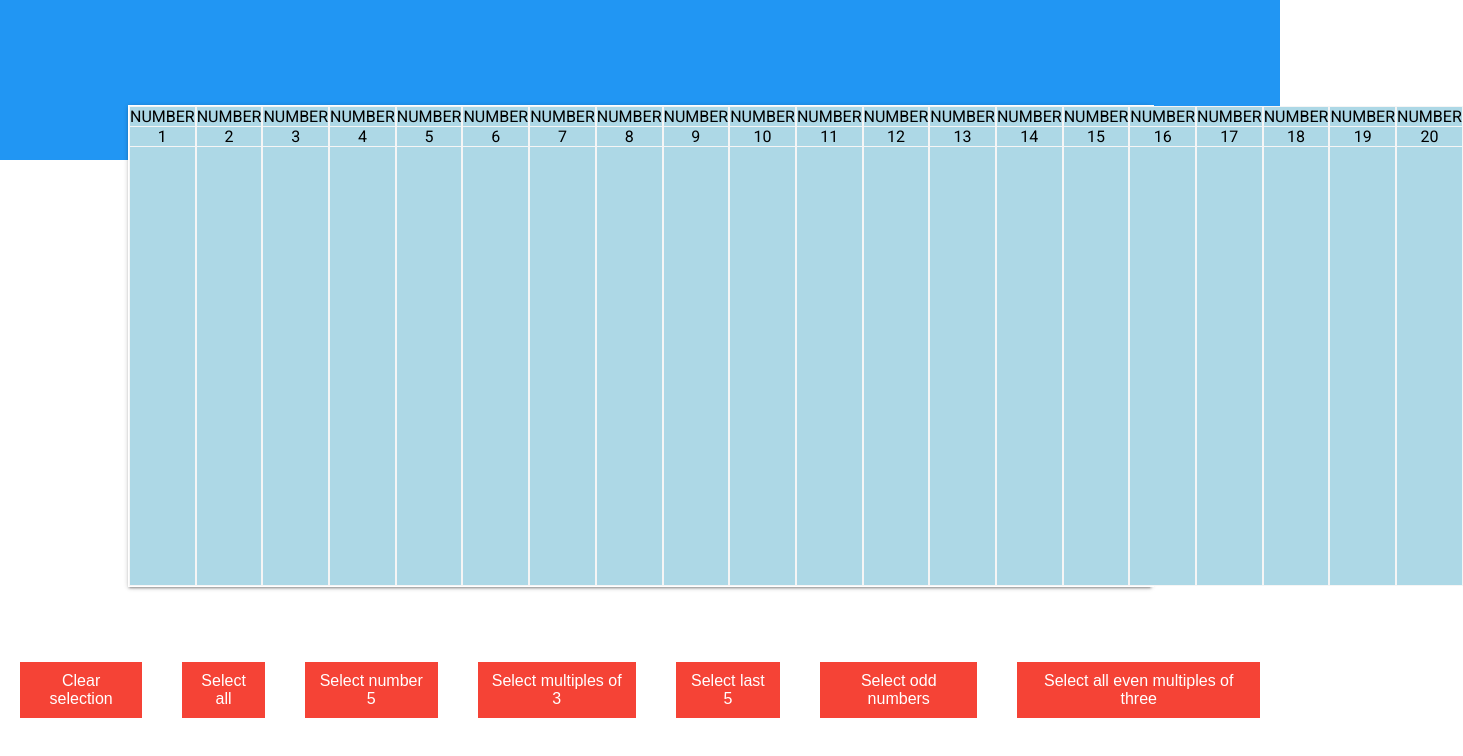
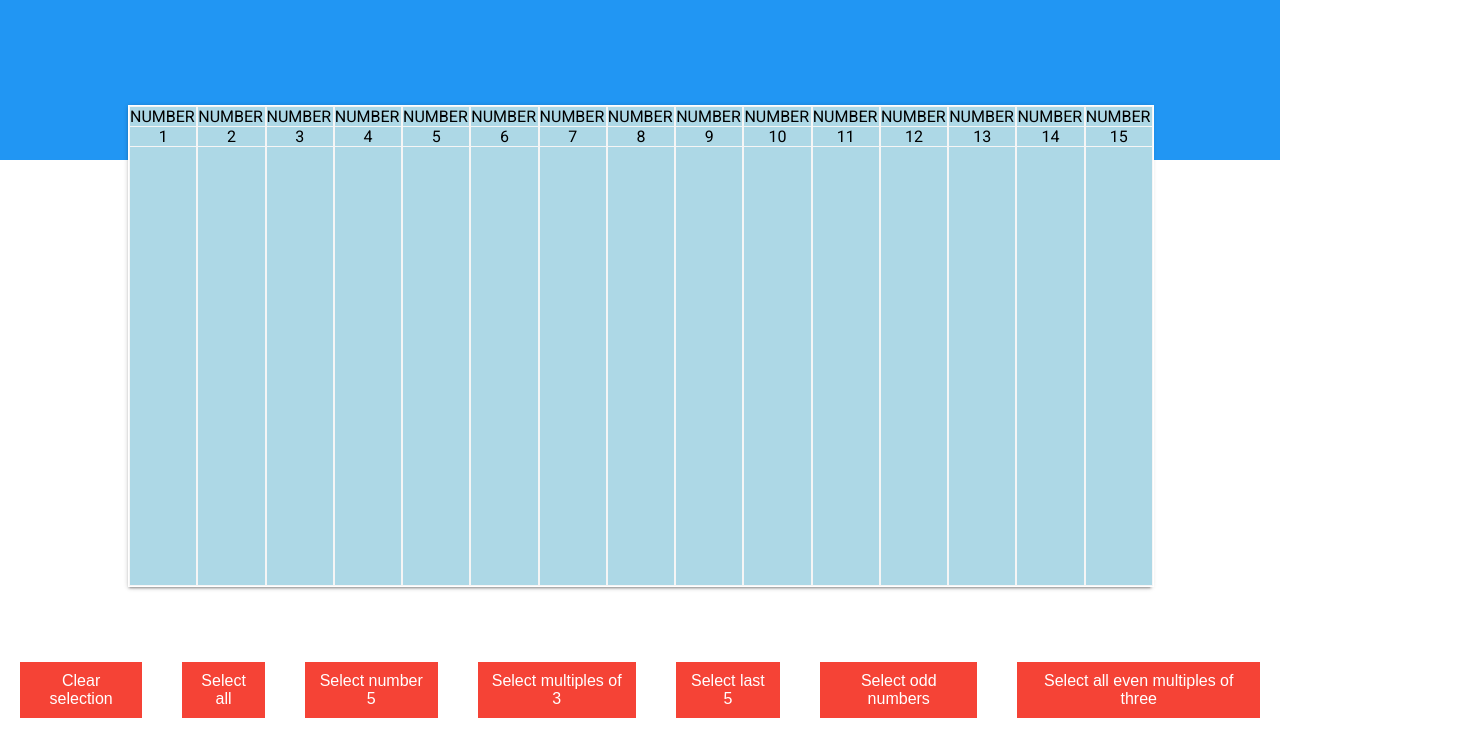
Before and after one commit to AdamModus/wait-web-could-do-that, a website: page src/css/css-nth-function/index.html in a window 1280 px wide. Shown: the whole page, 1463 px wide, since content can reach past the window. Drawn offline with Linux system fonts and the light colour scheme.

Commit message:
fixors for screen size issues

```diff
--- a/src/css/css-nth-function/index.html
+++ b/src/css/css-nth-function/index.html
@@ -60,21 +60,6 @@
         </div>
         <div>NUMBER
             <div>15</div>
-        </div>
-        <div>NUMBER
-            <div>16</div>
-        </div>
-        <div>NUMBER
-            <div>17</div>
-        </div>
-        <div>NUMBER
-            <div>18</div>
-        </div>
-        <div>NUMBER
-            <div>19</div>
-        </div>
-        <div>NUMBER
-            <div>20</div>
         </div>
     </div>
 </div>
```
